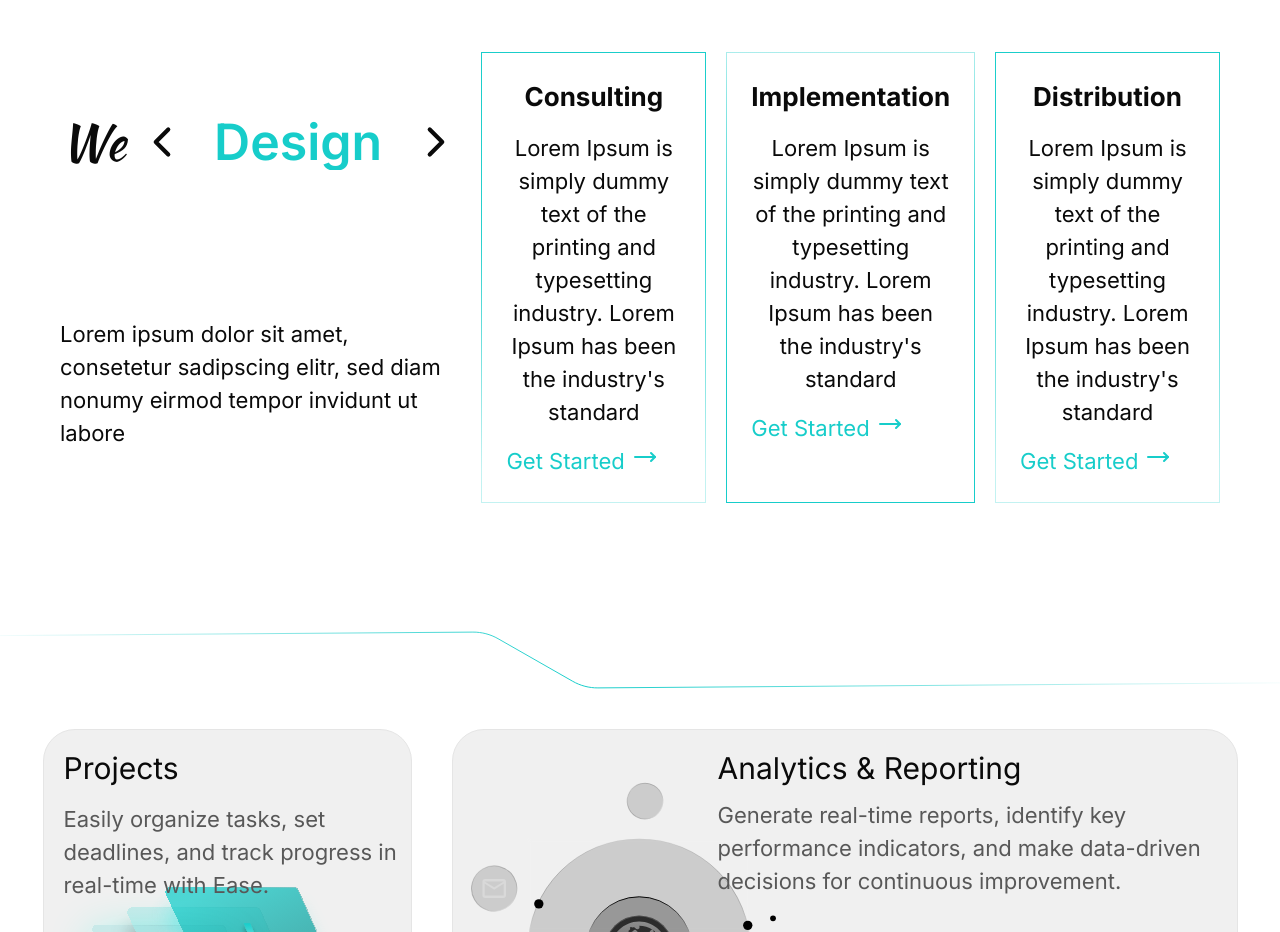
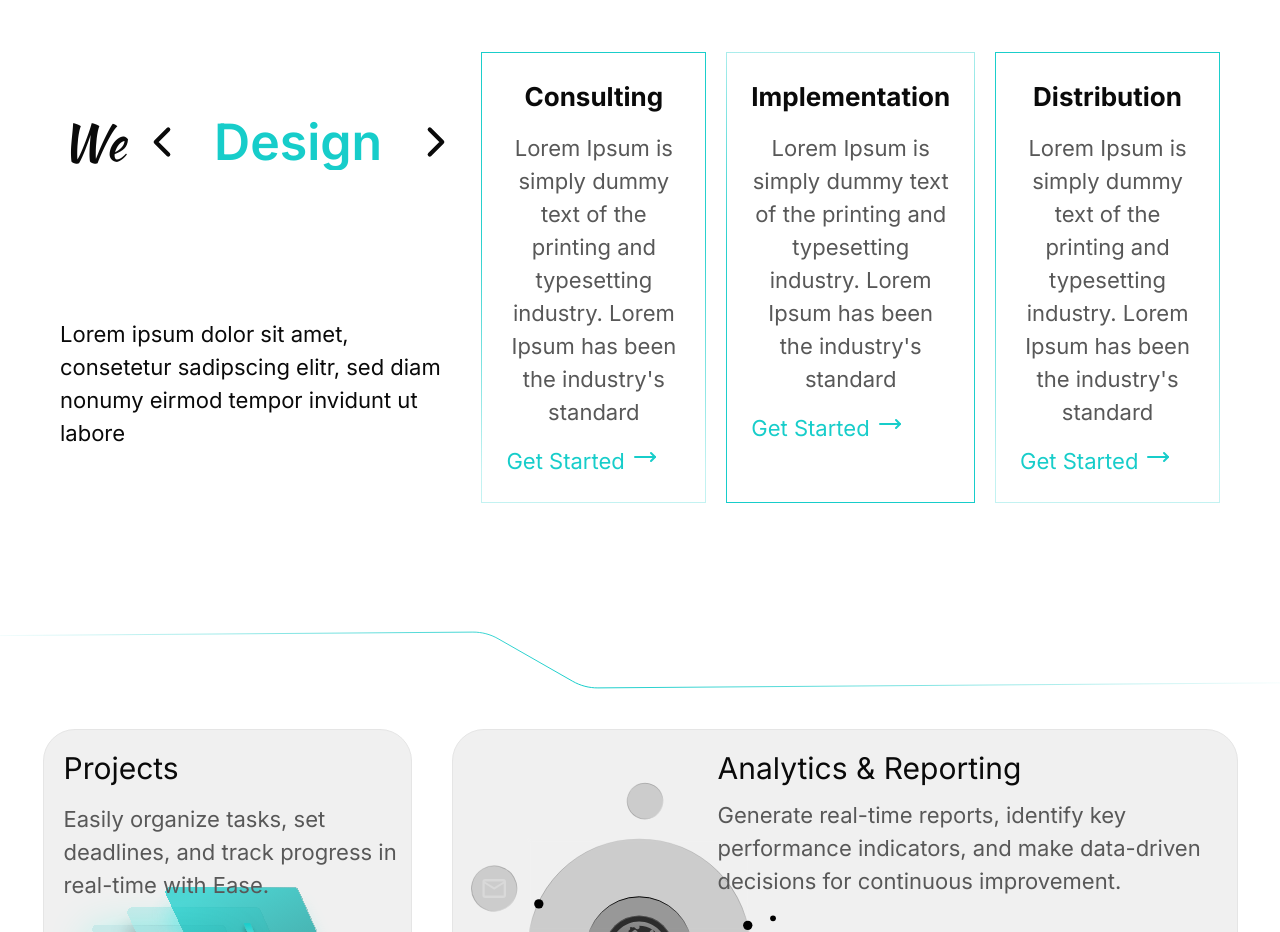
Before and after one commit to Roshen-Perera/ceylon-developers-portfolio, a Next.js app: page / in a window 1280 px wide. Shown: the part 3740-4672 px from the top of the page. Built offline with nearby package versions, Linux system fonts and the light colour scheme.

Commit message:
Refactor WeDoSection to apply text color variable for improved styling consistency

```diff
--- a/components/weDoSection.tsx
+++ b/components/weDoSection.tsx
@@ -17,7 +17,7 @@ const WeDoSection = () => {
         </div>
         <div className="bg-[var(--wedo-bg)] bg-[image:var(--wedo-bg)] flex flex-col vision-border p-6 text-center gap-4">
           <h1 className="text-[26px] font-bold">Consulting</h1>
-          <p className="text-[22px]">
+          <p className="text-[22px] text-[var(--wedo-text)]">
             Lorem Ipsum is simply dummy text of the printing and typesetting
             industry. Lorem Ipsum has been the industry&apos;s standard
           </p>
@@ -28,7 +28,7 @@ const WeDoSection = () => {
         </div>
         <div className="bg-[var(--wedo-bg)] bg-[image:var(--wedo-bg)] flex flex-col vision-border-middle p-6 text-center gap-4">
           <h1 className="text-[26px] font-bold">Implementation</h1>
-          <p className="text-[22px]">
+          <p className="text-[22px] text-[var(--wedo-text)]">
             Lorem Ipsum is simply dummy text of the printing and typesetting
             industry. Lorem Ipsum has been the industry&apos;s standard
           </p>
@@ -39,7 +39,7 @@ const WeDoSection = () => {
         </div>
         <div className="bg-[var(--wedo-bg)] bg-[image:var(--wedo-bg)] flex flex-col vision-border p-6 text-center gap-4">
           <h1 className="text-[26px] font-bold">Distribution</h1>
-          <p className="text-[22px]">
+          <p className="text-[22px] text-[var(--wedo-text)]">
             Lorem Ipsum is simply dummy text of the printing and typesetting
             industry. Lorem Ipsum has been the industry&apos;s standard
           </p>
```
